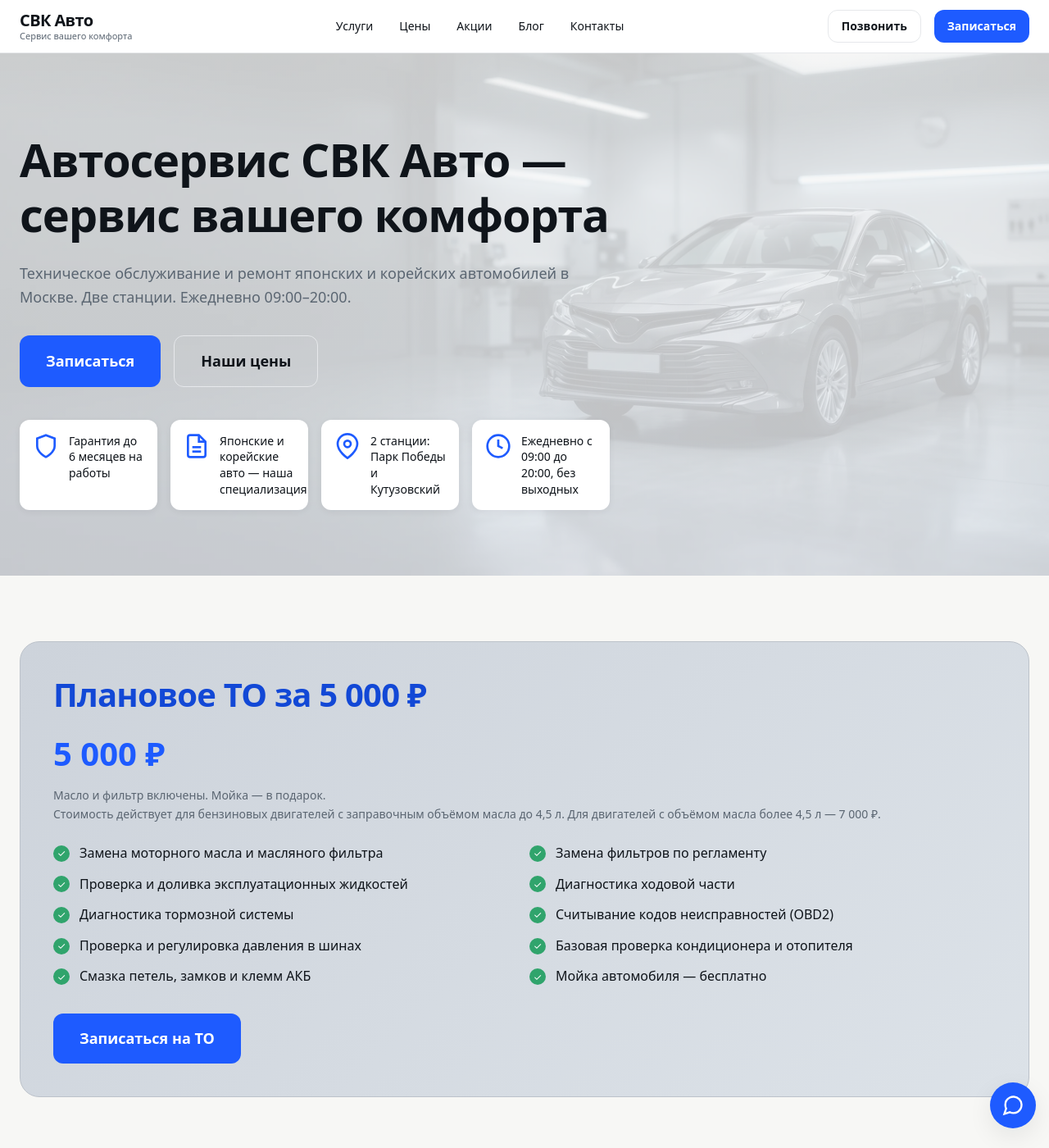
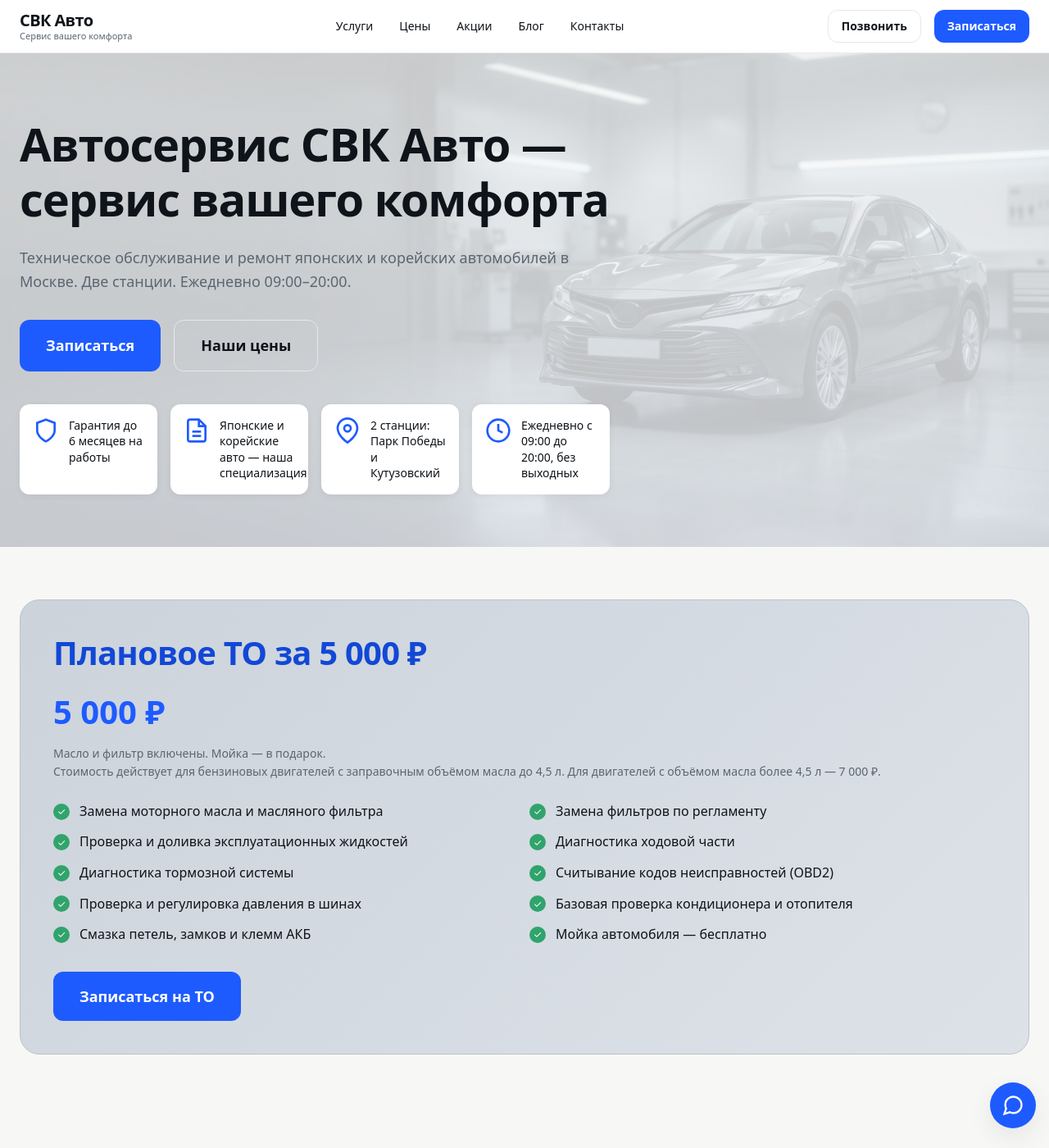
Before and after one commit to ruport998-sudo/SVK-avto, a Jekyll site: the page built from index.html, in a window 1280 px wide and 1400 px high. Shown: the whole window at 82% size. Built offline with Jekyll 4.4.1, drawn with Linux system fonts in a browser that asks for light colours; some web fonts are replaced.

Commit message:
Уменьшены расстояния между блоками на главной странице

```diff
--- a/assets/css/main.css
+++ b/assets/css/main.css
@@ -38,7 +38,7 @@
   --container: 1280px;
   --container-narrow: 800px;
   --gap: 8px;
-  --section-gap: clamp(40px, 8vw, 80px);
+  --section-gap: clamp(32px, 6vw, 64px);
 
   /* Radii */
   --r-sm: 8px;
```
